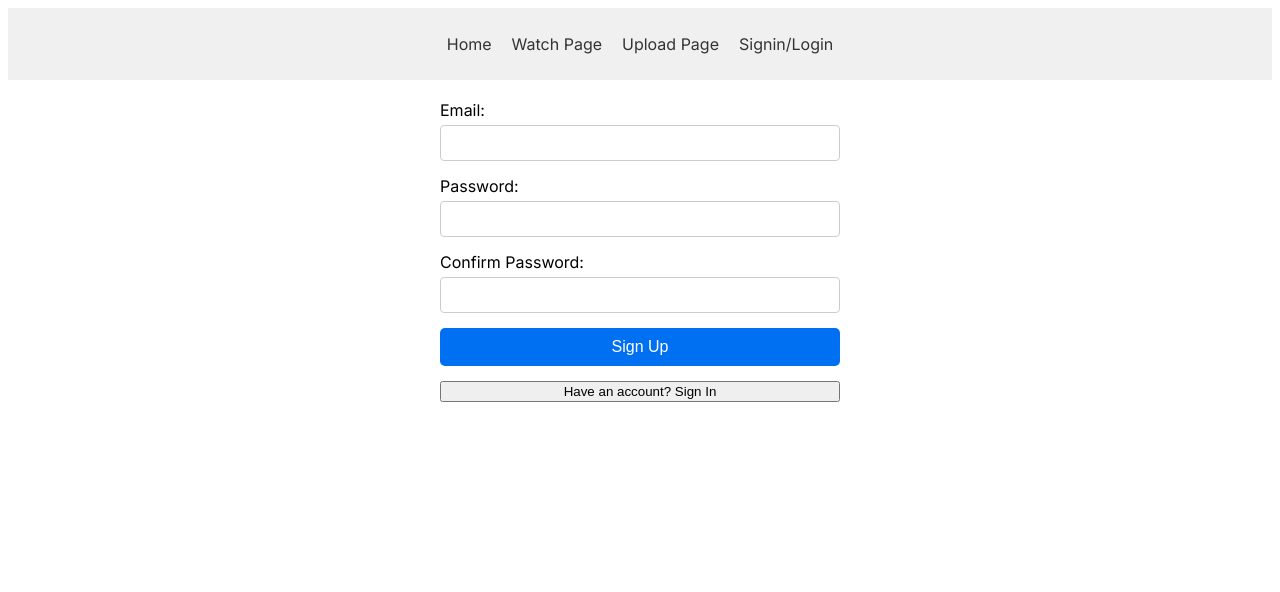
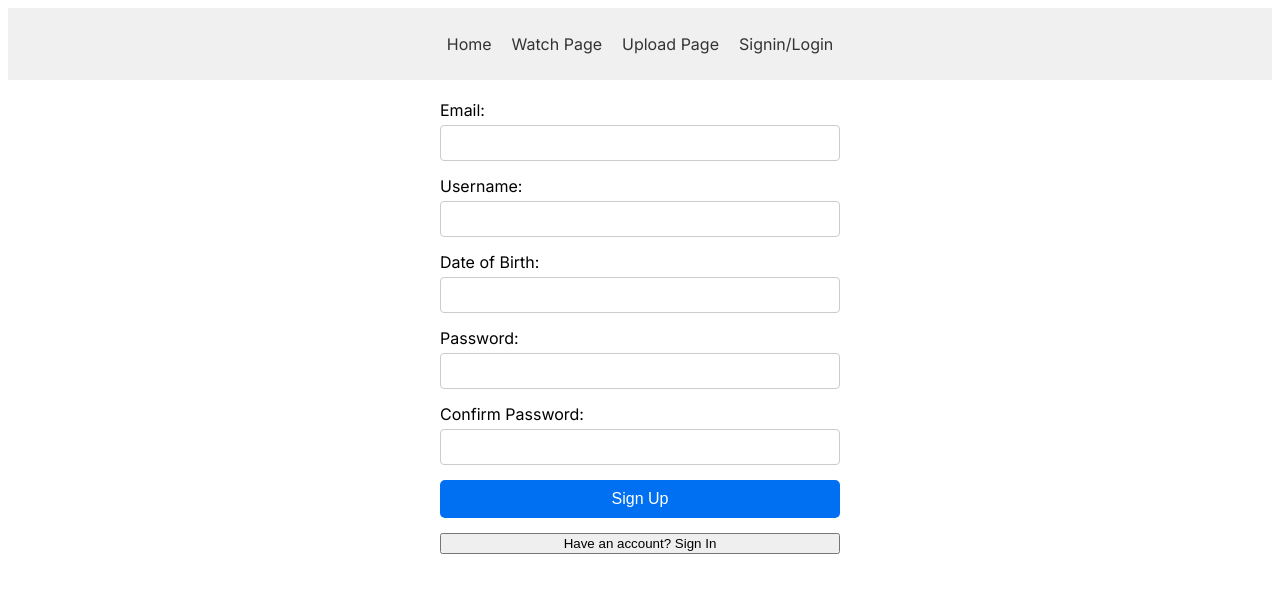
Before and after one commit to daiwikpal/Video-Streaming-Platform, a Next.js app in the folder web-client/: page /signin in a window 1280 px wide. Both pictures are taken after a click on the button "Need an account? Sign Up". Shown: the top 592 px of the page. Built offline with nearby package versions, Linux system fonts and the light colour scheme.

Commit message:
added labels to signup page

```diff
--- a/web-client/app/signin/page.tsx
+++ b/web-client/app/signin/page.tsx
@@ -12,6 +12,8 @@ export default function Signin(){
     const [email, setEmail] = useState('');
     const [password, setPassword] = useState('');
     const [confirmPassword, setConfirmPassword] = useState('');
+    const [username, setUsername] = useState('');
+    const [dateOfBirth, setDOB] = useState('');
 
 
     const handleSubmit = async (event: { preventDefault: () => void; }) => {
@@ -33,6 +35,8 @@ export default function Signin(){
                         // creating user data
                         var user_data = {
                             email : email,
+                            username : username,
+                            dateOfBirth : dateOfBirth,
                             last_login : Date.now()
                         }
 
@@ -78,6 +82,32 @@ export default function Signin(){
                         required
                     />
                 </div>
+                {formMode === 'signup' && (
+                    <div className={styles.formGroup}>
+                        <label htmlFor="username">Username:</label>
+                        <input
+                            type="username"
+                            id="username"
+                            name="username"
+                            value={username}
+                            onChange={(e) => setUsername(e.target.value)}
+                            required
+                        />
+                    </div>
+                )}
+                {formMode === 'signup' && (
+                    <div className={styles.formGroup}>
+                        <label htmlFor="dateOfBirth">Date of Birth:</label>
+                        <input
+                            type="dateOfBirth"
+                            id="dateOfBirth"
+                            name="dateOfBirth"
+                            value={dateOfBirth}
+                            onChange={(e) => setDOB(e.target.value)}
+                            required
+                        />
+                    </div>
+                )}
                 <div className={styles.formGroup}>
                     <label htmlFor="password">Password:</label>
                     <input
```
